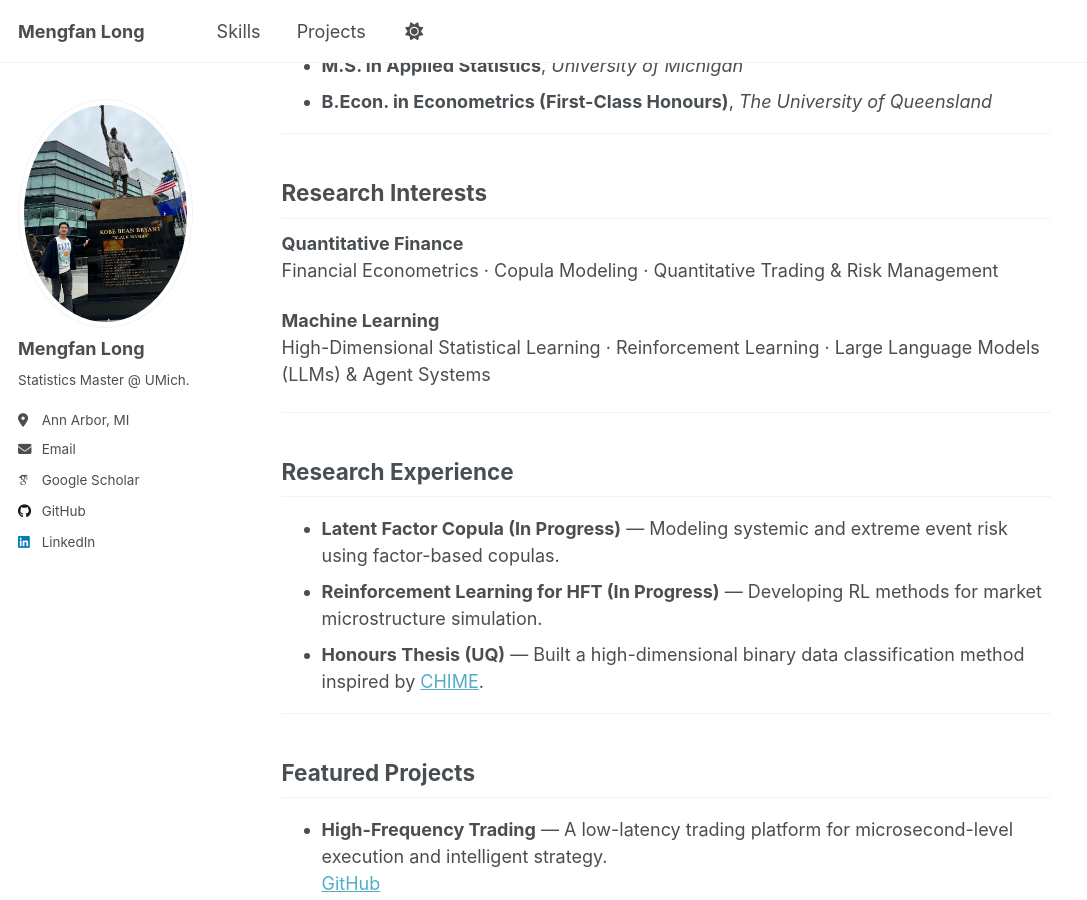
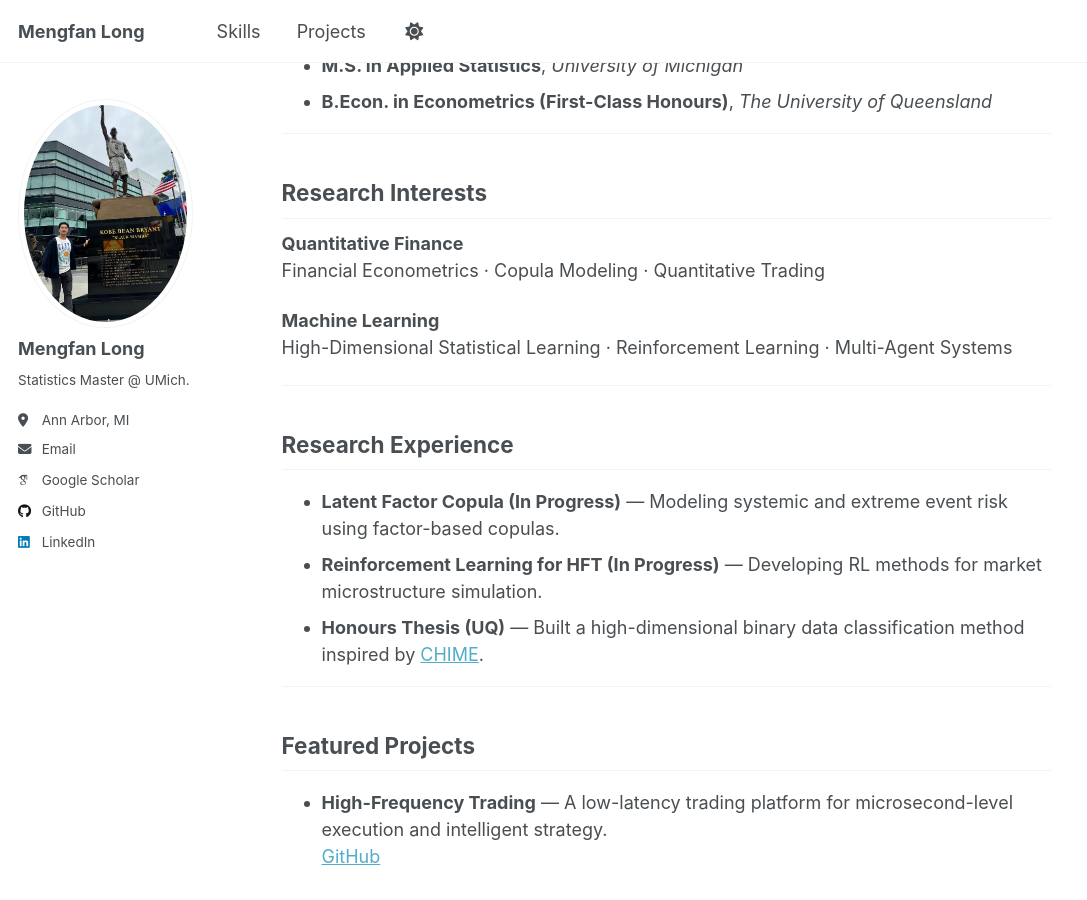
Before and after one commit to kevinlmf/kevinlmf.github.io, a Jekyll site: the page built from index.md, in a window 1280 px wide and 900 px high, scrolled down 357 px. Shown: the whole window, without its empty margins (0-1087 px from the left). Built offline with Jekyll 4.4.1, drawn with Linux system fonts in a browser that asks for light colours; some web fonts are replaced; a script that is not in the unit is left out.

Commit message:
Update index.md

```diff
--- a/index.md
+++ b/index.md
@@ -30,10 +30,10 @@ Hi, I’m Mengfan Long, a Master’s student in Applied Statistics at the **Univ
 ## Research Interests
 
 **Quantitative Finance**
-Financial Econometrics · Copula Modeling · Quantitative Trading & Risk Management
+Financial Econometrics · Copula Modeling · Quantitative Trading
 
 **Machine Learning**
-High-Dimensional Statistical Learning · Reinforcement Learning · Large Language Models (LLMs) & Agent Systems
+High-Dimensional Statistical Learning · Reinforcement Learning · Multi-Agent Systems
 
 ---
 
```
